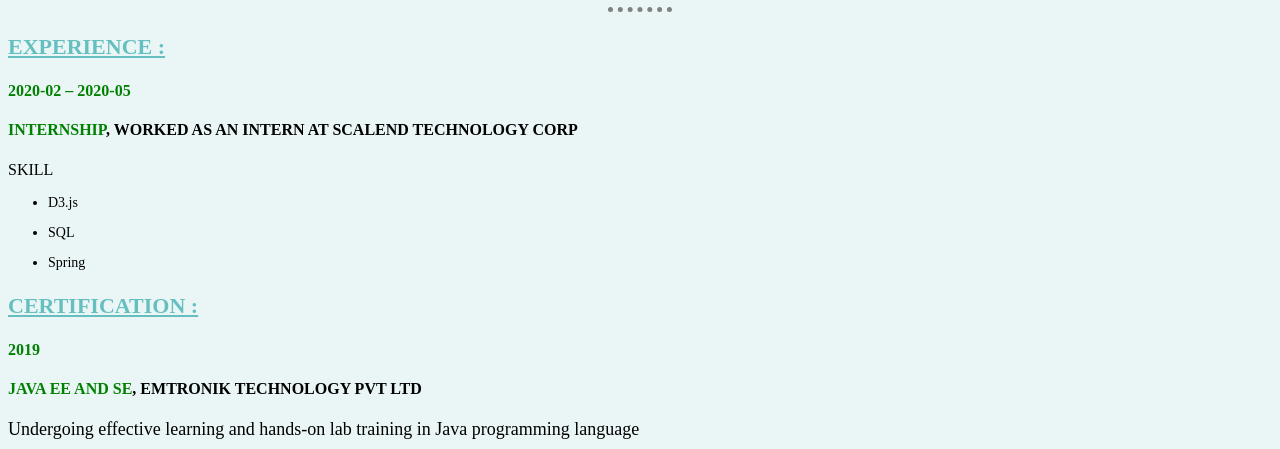
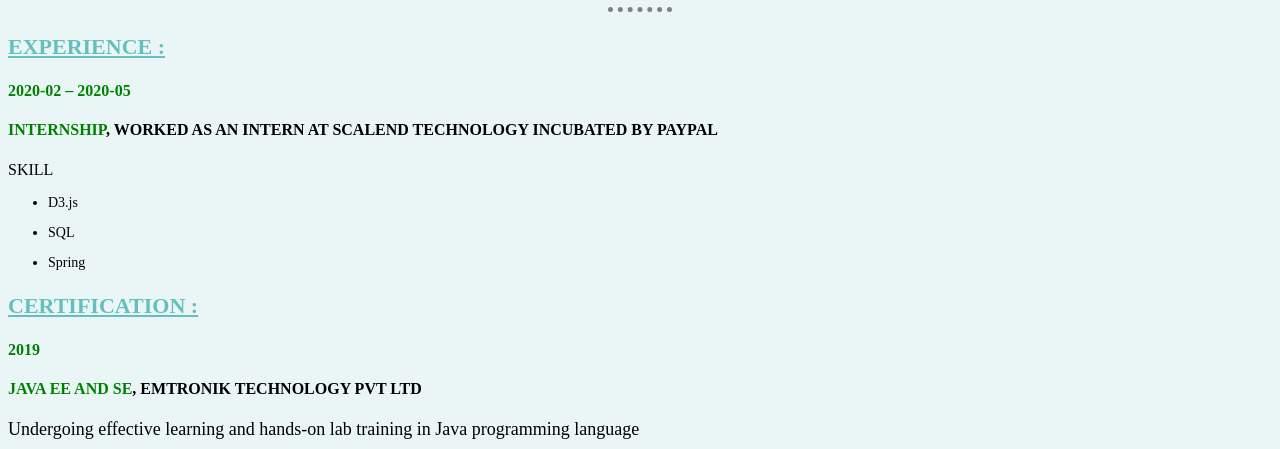
Before and after one commit to surajc5/web_portfolio, a plain HTML site: page index.html in a window 1280 px wide. Shown: the part 351-800 px from the top of the page. Drawn offline with Linux system fonts and the light colour scheme.

Commit message:
Update index.html

```diff
--- a/index.html
+++ b/index.html
@@ -27,7 +27,7 @@
 
 <h3 style="font-size : 22px"><u>EXPERIENCE : </u></h3>
 <strong style="color : green">2020-02 – 2020-05</strong>
-<h4><strong style="color : green">INTERNSHIP</strong>, WORKED AS AN INTERN AT  SCALEND TECHNOLOGY CORP</h4>
+<h4><strong style="color : green">INTERNSHIP</strong>, WORKED AS AN INTERN AT  SCALEND TECHNOLOGY INCUBATED BY PAYPAL</h4>
 <p>SKILL</p>
 <ul style="font-size : 14px">
     <li >
```
